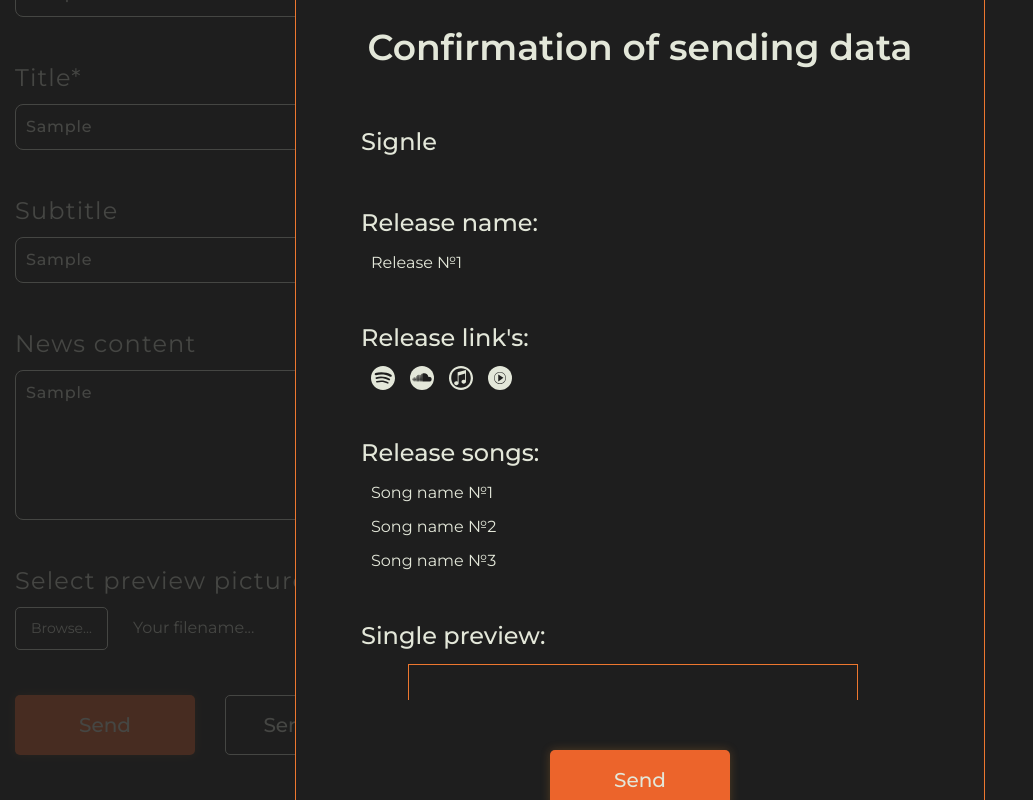
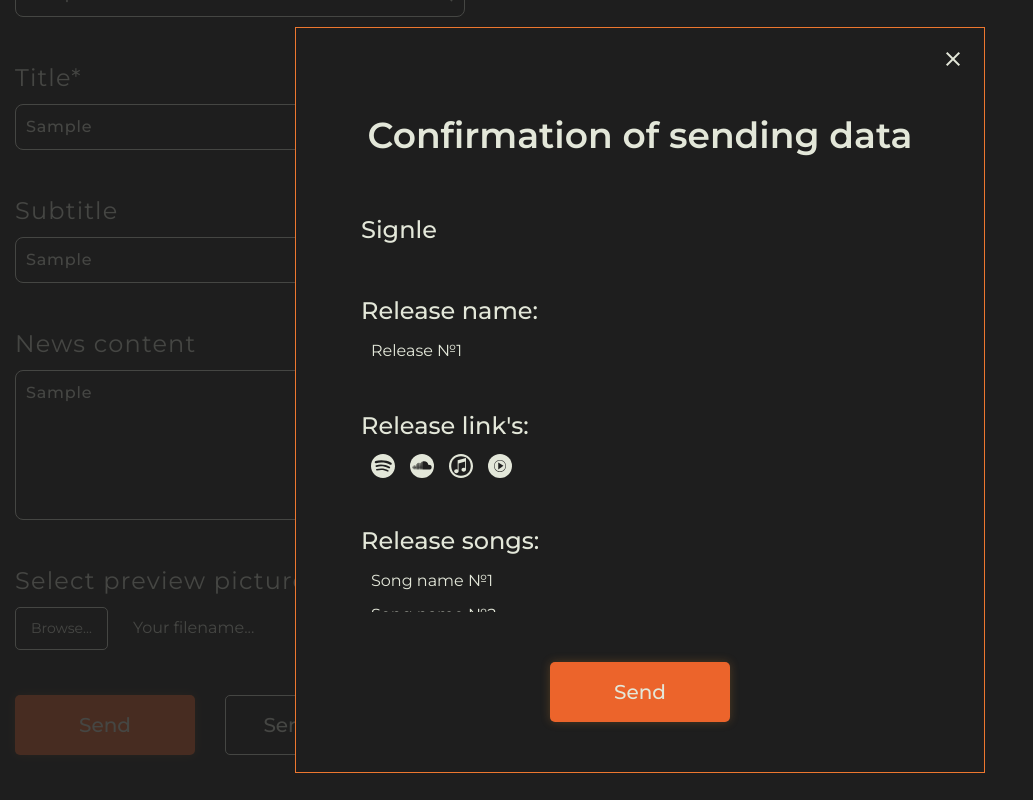
Before and after one commit to outsideOfficialy/adminPanel, a Next.js app: page /news in a window 1280 px wide. Both pictures are taken after typing "Sample", "Sample", "Sample", "Sample" into the empty fields and a click on the button "Send". Shown: the part 344-1144 px from the top of the page, without its empty margins (0-1033 px from the left). Built offline with nearby package versions, Linux system fonts and the light colour scheme; a web font is replaced by a local one.

Commit message:
modal-window height fixes

```diff
--- a/components/ConfirmModal/index.tsx
+++ b/components/ConfirmModal/index.tsx
@@ -45,7 +45,7 @@ const ConfirmModal: React.FC<ConfirmModalProps> = ({ isOpened, onSetModal }) =>
                 Confirmation of sending data
               </h3>
             </div>
-            <div className="w-full max-h-[380px] md:max-h-[576px] overflow-auto flex flex-col gap-[45px] pr-[15px]">
+            <div className="w-full max-h-[65dvh] md:max-h-[50dvh] overflow-auto flex flex-col gap-[45px] pr-[15px]">
               <h4 className="text-[20px] md:text-[24px] font-normal md:font-medium">Signle</h4>
               <div className="flex flex-col gap-[10px]">
                 <h4 className="text-[20px] md:text-[24px] font-normal md:font-medium">
```
